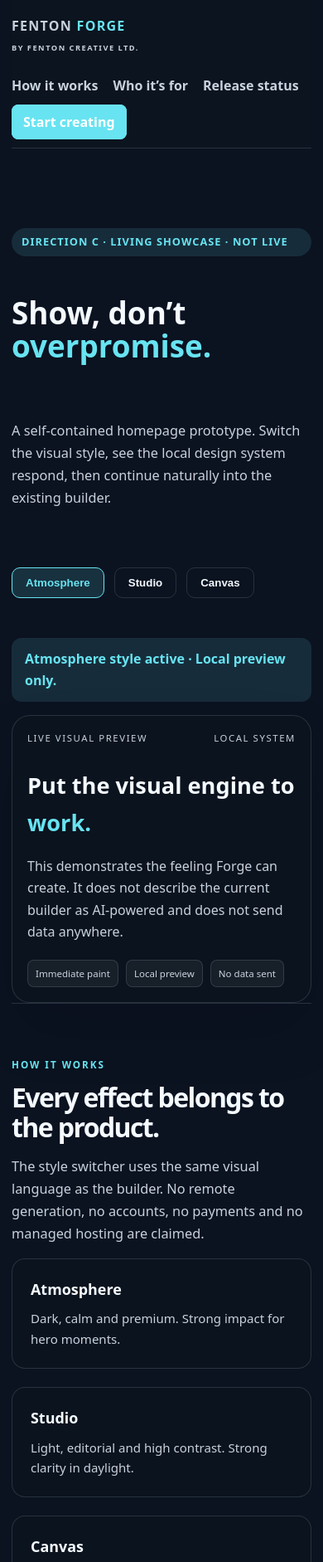
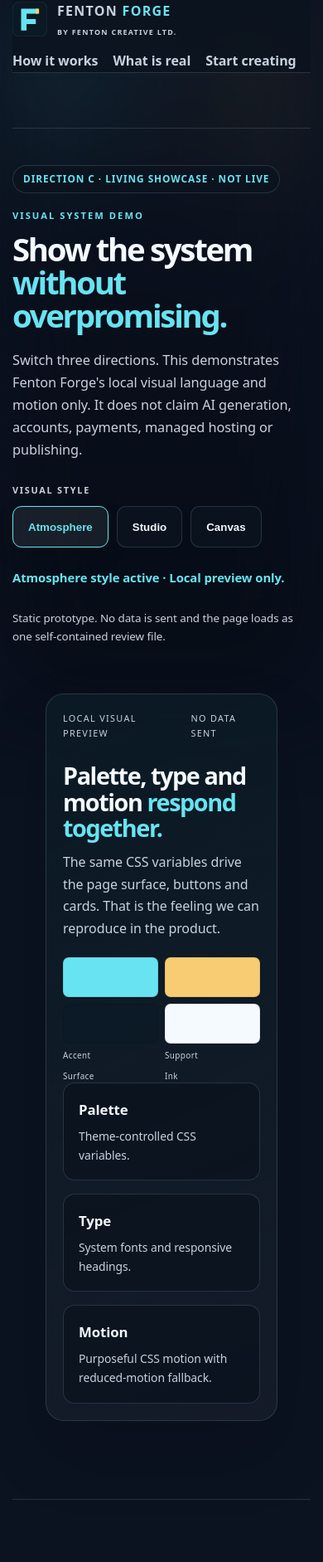
Before and after one commit to Fenton-Creative-Ltd/fenton-forge, a website: page review/direction-c/index.html in a window 390 px wide. Shown: the top 1883 px of the page at 83% size. Drawn offline with Linux system fonts and the light colour scheme.

Commit message:
Refine Direction C Living Showcase prototype and accessible style switcher

```diff
--- a/review/direction-c/index.html
+++ b/review/direction-c/index.html
@@ -3,161 +3,199 @@
 <meta charset="utf-8">
 <meta name="viewport" content="width=device-width, initial-scale=1">
 <meta name="robots" content="noindex,nofollow">
-<meta name="description" content="Fenton Forge Living Showcase prototype. Interactive visual style direction, not a live product.">
+<meta name="description" content="Fenton Forge Living Showcase prototype. Interactive visual styles, local only, with honest boundaries.">
 <meta name="theme-color" content="#0b1220">
 <title>Living Showcase Prototype | Fenton Forge</title>
 <link rel="icon" type="image/svg+xml" href="favicon.svg">
 <style>
-:root{--bg:#0b1220;--fg:#f4faff;--muted:#c7d2de;--accent:#68e3f1;--accent2:#f7cc73;--line:rgba(167,195,210,.18);--surface:rgba(12,20,31,.86)}
-body[data-style="studio"]{--bg:#fffdf8;--fg:#10131a;--muted:#546068;--accent:#0b656e;--accent2:#f5c15a;--line:rgba(15,22,30,.14);--surface:#fff}
-body[data-style="canvas"]{--bg:#f7f3ea;--fg:#1c2733;--muted:#536066;--accent:#e2542d;--accent2:#3f7fd7;--line:rgba(30,39,51,.16);--surface:#fff}
+:root{--bg:#0b1220;--fg:#f4faff;--muted:#c7d2de;--accent:#68e3f1;--accent2:#f7cc73;--line:rgba(167,195,210,.18);--panel:rgba(12,20,31,.83);--panel2:rgba(11,28,38,.82);--glow:.58}
+body[data-style="studio"]{--bg:#fffdf8;--fg:#10131a;--muted:#546068;--accent:#0b656e;--accent2:#f5c15a;--line:rgba(15,22,30,.14);--panel:#fff;--panel2:#fffbf1;--glow:.34}
+body[data-style="canvas"]{--bg:#f7f3ea;--fg:#1c2733;--muted:#536066;--accent:#e2542d;--accent2:#3f7fd7;--line:rgba(30,39,51,.16);--panel:#fff;--panel2:#fff8ee;--glow:.5}
 *,*::before,*::after{box-sizing:border-box}
-body{margin:0;background:var(--bg);color:var(--fg);font-family:system-ui,-apple-system,BlinkMacSystemFont,"Segoe UI",sans-serif;line-height:1.65;min-height:100vh}
+body{margin:0;background:var(--bg);color:var(--fg);font:400 16px/1.66 system-ui,-apple-system,BlinkMacSystemFont,"Segoe UI",sans-serif;letter-spacing:-.005rem;overflow-x:hidden}
 *:focus-visible{outline:3px solid var(--accent2);outline-offset:4px}
-.skip{position:absolute;top:-120px;left:12px;padding:12px 18px;background:var(--accent2);color:#111;z-index:100}
+.skip{position:absolute;top:-120px;left:12px;padding:12px 20px;background:var(--accent2);color:#111;font-weight:750;z-index:100}
 .skip:focus{top:12px}
-.container{width:min(1100px,calc(100% - 36px));margin-inline:auto}
-header{border-bottom:1px solid var(--line);padding:18px 0;background:var(--surface)}
-.nav{display:flex;align-items:center;justify-content:space-between;gap:24px}
-.brand{font-weight:820;letter-spacing:.08em;color:var(--fg);text-decoration:none}
+.bg,.grid-lines{position:fixed;inset:0;z-index:-1;pointer-events:none}
+.bg{opacity:var(--glow);background:radial-gradient(ellipse 80% 45% at 12% 6%,rgba(104,227,241,.2),transparent 62%),radial-gradient(ellipse 70% 45% at 85% 10%,rgba(247,204,115,.13),transparent 64%),linear-gradient(180deg,var(--bg),#050a10);filter:blur(56px);animation:drift 24s ease-in-out infinite alternate}
+body[data-style="studio"] .bg{filter:blur(36px);mix-blend-mode:multiply}
+body[data-style="canvas"] .bg{filter:blur(42px);mix-blend-mode:hard-light}
+.grid-lines{opacity:.11;background-image:linear-gradient(90deg,rgba(255,255,255,.07) 1px,transparent 1px),linear-gradient(0deg,rgba(255,255,255,.07) 1px,transparent 1px);background-size:36px 36px}
+body[data-style="studio"] .grid-lines,body[data-style="canvas"] .grid-lines{opacity:.08;background-image:linear-gradient(90deg,rgba(0,0,0,.05) 1px,transparent 1px),linear-gradient(0deg,rgba(0,0,0,.05) 1px,transparent 1px)}
+.container{width:min(1120px,calc(100% - 38px));margin-inline:auto}
+header{position:relative;z-index:10;border-bottom:1px solid var(--line);background:var(--panel);backdrop-filter:blur(18px)}
+.nav{min-height:82px;display:flex;align-items:center;justify-content:space-between;gap:24px}
+.brand{display:inline-flex;gap:12px;align-items:center;text-decoration:none;color:var(--fg);font-weight:820;letter-spacing:.08em}
 .brand b{color:var(--accent)}
-.brand small{display:block;color:var(--muted);font-size:.58rem;letter-spacing:.16em;margin-top:6px}
+.brand small{display:block;color:var(--muted);font-size:.56rem;letter-spacing:.14em;margin-top:5px}
 .nav ul{display:flex;align-items:center;gap:18px;flex-wrap:wrap;margin:0;padding:0;list-style:none}
-.nav a{color:var(--muted);text-decoration:none;font-weight:650}
-.nav a:hover,nav a[aria-current="true"]{color:var(--accent)}
-.nav .cta{border:1px solid var(--accent);border-radius:8px;background:var(--accent);color:#fff;padding:9px 13px;font-weight:750}
-main{padding:58px 0 70px}
-.hero{display:grid;grid-template-columns:1fr;gap:32px}
-.badge{display:inline-block;padding:6px 12px;border-radius:999px;background:rgba(104,227,241,.12);color:var(--accent);font-size:.8rem;font-weight:800;letter-spacing:.08em;text-transform:uppercase}
-h1{font-size:clamp(2.3rem,5vw,4.4rem);line-height:1.1;margin:16px 0 20px}
-h1 .accent{color:var(--accent)}
-.lead{max-width:660px;color:var(--muted);font-size:clamp(1.02rem,1.35vw,1.22rem)}
-.actions{display:flex;gap:12px;flex-wrap:wrap;margin:24px 0 16px}
-.button{display:inline-flex;gap:10px;align-items:center;min-height:50px;padding:12px 20px;border-radius:10px;font-weight:750;text-decoration:none;border:1px solid var(--accent);background:var(--accent);color:#fff}
-.button.ghost{background:transparent;color:var(--fg);border-color:var(--line)}
-.button.ghost:hover{border-color:var(--accent);color:var(--accent)}
-.note{color:var(--muted);font-size:.86rem}
-.style-switcher{display:flex;gap:12px;flex-wrap:wrap;margin-top:22px}
-.style-switcher button{padding:10px 16px;border:1px solid var(--line);border-radius:10px;background:transparent;color:var(--fg);cursor:pointer;font-weight:700;transition:border-color .2s ease,background .2s ease,color .2s ease}
-.style-switcher button[aria-pressed="true"]{border-color:var(--accent);background:color-mix(in srgb,var(--accent) 15%, transparent);color:var(--accent)}
-.stage{border:1px solid var(--line);border-radius:22px;padding:32px;background:var(--surface);box-shadow:0 34px 80px rgba(0,0,0,.09)}
-.stage-head{display:flex;justify-content:space-between;align-items:center;gap:18px;font-size:.71rem;letter-spacing:.14em;text-transform:uppercase;color:var(--muted)}
-.stage-main{margin-top:26px}
-.stage-main h2{font-size:clamp(1.7rem,3vw,2.4rem);margin:0 0 12px}
-.stage-main p{color:var(--muted);max-width:640px}
-.chips{display:flex;gap:9px;flex-wrap:wrap;margin:20px 0 0}
-.chips span{border:1px solid var(--line);border-radius:8px;padding:6px 9px;background:rgba(255,255,255,.05);font-size:.72rem;color:var(--muted)}
-.status{margin-top:16px;padding:12px 16px;border-radius:12px;background:color-mix(in srgb,var(--accent) 12%, transparent);color:var(--accent);font-weight:700;display:inline-block}
-.section{border-top:1px solid var(--line);padding:64px 0 72px}
-.section-label{display:block;color:var(--accent);font-size:.73rem;letter-spacing:.17em;text-transform:uppercase;font-weight:800}
-.section h2{font-size:clamp(2rem,4vw,3.1rem);line-height:1.12;letter-spacing:-.05em;margin:12px 0 16px}
-.grid{display:grid;grid-template-columns:repeat(3,minmax(0,1fr));gap:22px}
-.tile{border:1px solid var(--line);border-radius:16px;padding:22px;background:var(--surface)}
-.tile h3{margin:0 0 8px;font-size:1.12rem}
-.tile p{margin:0;color:var(--muted);font-size:.94rem}
-.callout{margin-top:30px;border:1px solid var(--accent2);border-radius:18px;padding:24px;background:color-mix(in srgb,var(--accent2) 10%, transparent)}
-.callout h3{margin:0 0 8px}
-.callout p{margin:0;color:var(--muted)}
-.close{padding:56px 0 72px}
-.close h2{margin:12px 0 16px}
-footer{border-top:1px solid var(--line);padding:20px 0;color:var(--muted);font-size:.78rem;background:var(--surface)}
-footer .foot{display:flex;justify-content:space-between;gap:18px;flex-wrap:wrap}
-@media(max-width:840px){.grid{grid-template-columns:1fr}.nav{align-items:flex-start;flex-direction:column}.stage{padding:22px}}
-@media(max-width:560px){.container{width:min(100% - 28px,1100px)}.hero{padding-top:38px}.actions{margin:18px 0 10px}.stage{padding:18px}}
-@media(prefers-reduced-motion:reduce){*,*::before,*::after{animation-duration:.01ms !important;transition-duration:.01ms !important}}
+.nav a{color:var(--muted);text-decoration:none;font-weight:660}
+.nav a:hover{color:var(--accent)}
+.nav .cta{border:1px solid var(--accent);border-radius:9px;background:var(--accent);color:#fff;padding:10px 14px}
+main{padding:66px 0 80px}
+.hero{display:grid;grid-template-columns:minmax(0,1fr) minmax(290px,.92fr);align-items:center;gap:44px}
+.badge{display:inline-block;padding:6px 12px;border:1px solid var(--line);border-radius:999px;background:var(--panel);color:var(--accent);font-size:.74rem;font-weight:800;letter-spacing:.08em;text-transform:uppercase}
+.eyebrow{display:block;margin:18px 0 12px;color:var(--accent);font-size:.7rem;font-weight:830;letter-spacing:.18em;text-transform:uppercase}
+h1{font-size:clamp(2.4rem,5.6vw,4.8rem);line-height:1.04;letter-spacing:-.06em;margin:10px 0 20px}
+.accent{color:var(--accent)}
+.lead{max-width:650px;color:var(--muted);font-size:clamp(1.02rem,1.36vw,1.2rem)}
+.style-controls{margin-top:26px;display:flex;flex-direction:column;gap:10px}
+.style-controls-label{color:var(--muted);font-size:.68rem;font-weight:780;letter-spacing:.16em;text-transform:uppercase}
+.style-buttons{display:flex;gap:10px;flex-wrap:wrap}
+.style-buttons button{min-height:50px;padding:11px 18px;border:1px solid var(--line);border-radius:11px;background:var(--panel);color:var(--fg);font-weight:740;cursor:pointer;transition:border-color .2s ease,background .2s ease,color .2s ease,transform .2s ease}
+.style-buttons button:hover{border-color:var(--accent);color:var(--accent);transform:translateY(-1px)}
+.style-buttons button[aria-pressed="true"]{border-color:var(--accent);background:rgba(255,255,255,.07);color:var(--accent);box-shadow:0 10px 24px rgba(0,0,0,.14)}
+.status{margin-top:14px;color:var(--accent);font-weight:780;font-size:.93rem}
+.note{margin-top:10px;color:var(--muted);font-size:.84rem}
+.showcase{padding:26px;border:1px solid var(--line);border-radius:22px;background:linear-gradient(158deg,var(--panel2),rgba(255,255,255,.04));box-shadow:0 40px 84px rgba(0,0,0,.13)}
+.showcase-head{display:flex;justify-content:space-between;gap:18px;font-size:.68rem;color:var(--muted);letter-spacing:.12em;text-transform:uppercase}
+.showcase-main{margin-top:26px}
+.showcase-main h2{margin:0 0 12px;font-size:clamp(1.8rem,3.2vw,2.4rem);letter-spacing:-.05em;line-height:1.1}
+.showcase-main p{max-width:640px;color:var(--muted);margin:0 0 20px}
+.tokens{display:grid;grid-template-columns:repeat(3,minmax(0,1fr));gap:16px}
+.token{border:1px solid var(--line);border-radius:14px;padding:18px;background:var(--panel)}
+.token h3{margin:0 0 6px;font-size:1.05rem}
+.token p{margin:0;color:var(--muted);font-size:.87rem}
+.swatches{display:grid;grid-template-columns:repeat(4,1fr);gap:8px;margin-top:22px}
+.swatches i{display:block;height:48px;border:1px solid rgba(0,0,0,.08);border-radius:7px;background:linear-gradient(135deg,var(--accent),var(--accent2))}
+.swatches i:nth-child(1){background:var(--accent)}
+.swatches i:nth-child(2){background:var(--accent2)}
+.swatches i:nth-child(3){background:var(--panel2)}
+.swatches i:nth-child(4){background:var(--fg)}
+.labels{display:grid;grid-template-columns:repeat(4,1fr);gap:8px;margin-top:6px;color:var(--muted);font-family:system-ui,-apple-system,BlinkMacSystemFont,"Segoe UI",sans-serif;font-size:.62rem;letter-spacing:.04em}
+section{border-top:1px solid var(--line);padding:68px 0 78px}
+.section-head{max-width:640px}
+h2{font-size:clamp(2rem,4.2vw,3.1rem);line-height:1.12;letter-spacing:-.055em;margin:12px 0 18px}
+.lead-2{color:var(--muted);font-size:clamp(1rem,1.3vw,1.14rem)}
+.grid{display:grid;grid-template-columns:repeat(3,minmax(0,1fr));gap:20px;margin-top:36px}
+.card{border:1px solid var(--line);border-radius:16px;padding:22px;background:var(--panel)}
+.card h3{margin:0 0 8px;font-size:1.12rem}
+.card p{margin:0;color:var(--muted);font-size:.9rem}
+.close{padding:56px 0 78px}
+.close .section-head{margin-bottom:12px}
+.close h2{margin:10px 0 16px}
+.button{display:inline-flex;gap:10px;align-items:center;min-height:51px;padding:12px 20px;border-radius:10px;border:1px solid var(--accent);background:var(--accent);color:#fff;font-weight:780;text-decoration:none}
+.button:hover{filter:brightness(1.06)}
+.button.alt{background:transparent;color:var(--fg);border-color:var(--line)}
+.button.alt:hover{color:var(--accent);border-color:var(--accent)}
+footer{border-top:1px solid var(--line);background:var(--panel);color:var(--muted);font-size:.78rem}
+.foot{display:flex;justify-content:space-between;gap:16px;flex-wrap:wrap;padding:22px 0}
+.foot a{color:var(--muted);text-decoration:none}
+.foot a:hover{color:var(--accent)}
+@media(max-width:940px){.hero{grid-template-columns:1fr}.showcase{margin-top:0}}
+@media(max-width:560px){.container{width:min(100% - 30px,1120px)}.nav{align-items:flex-start;flex-direction:column;gap:14px}.hero{padding-top:44px}.tokens,.grid{grid-template-columns:1fr}.showcase{padding:20px}.swatches{grid-template-columns:repeat(2,1fr)}.labels{grid-template-columns:repeat(2,1fr)}}
+@media(prefers-reduced-motion:reduce){*,*::before,*::after{animation-duration:.01ms !important;animation-iteration-count:1 !important;transition-duration:.01ms !important;transform:none !important;scroll-behavior:auto !important}}
 </style>
 </head>
 <body data-style="atmosphere">
 <a class="skip" href="#main">Skip to main content</a>
-<header class="container nav" role="banner">
-  <a class="brand" href="#main" aria-label="Fenton Forge prototype home">FENTON <b>FORGE</b><small>BY FENTON CREATIVE LTD.</small></a>
+<div class="bg" aria-hidden="true"></div>
+<div class="grid-lines" aria-hidden="true"></div>
+<header class="container nav">
+  <a class="brand" href="#main" aria-label="Fenton Forge prototype home">
+    <svg viewBox="0 0 64 64" aria-hidden="true" style="width:42px;height:42px"><rect width="64" height="64" rx="13" fill="var(--panel2)" stroke="var(--line)"/><path d="M16 13h31v9H26v10h17v9H26v12H16V13Z" fill="var(--accent)"/><path d="M43 13h6v9h-6z" fill="var(--accent2)"/></svg>
+    <span>FENTON <b>FORGE</b><small>BY FENTON CREATIVE LTD.</small></span>
+  </a>
   <nav aria-label="Main navigation">
     <ul>
       <li><a href="#how">How it works</a></li>
-      <li><a href="#who">Who it’s for</a></li>
-      <li><a href="#status">Release status</a></li>
-      <li><a class="cta" href="#start">Start creating</a></li>
+      <li><a href="#real">What is real</a></li>
+      <li><a href="#start">Start creating</a></li>
     </ul>
   </nav>
 </header>
 <main id="main">
   <section class="container hero">
-    <span class="badge">Direction C · Living Showcase · Not live</span>
-    <h1>Show, don’t <span class="accent">overpromise.</span></h1>
-    <p class="lead">A self-contained homepage prototype. Switch the visual style, see the local design system respond, then continue naturally into the existing builder.</p>
-    <div class="style-switcher" role="group" aria-label="Visual style">
-      <button type="button" data-style="atmosphere" aria-pressed="true">Atmosphere</button>
-      <button type="button" data-style="studio" aria-pressed="false">Studio</button>
-      <button type="button" data-style="canvas" aria-pressed="false">Canvas</button>
+    <div>
+      <span class="badge">Direction C · Living Showcase · Not live</span>
+      <p class="eyebrow">Visual system demo</p>
+      <h1>Show the system <span class="accent">without overpromising.</span></h1>
+      <p class="lead">Switch three directions. This demonstrates Fenton Forge's local visual language and motion only. It does not claim AI generation, accounts, payments, managed hosting or publishing.</p>
+      <div class="style-controls">
+        <span class="style-controls-label" id="style-controls-label">Visual style</span>
+        <div class="style-buttons" role="group" aria-labelledby="style-controls-label">
+          <button type="button" data-style="atmosphere" aria-pressed="true" aria-controls="style-status">Atmosphere</button>
+          <button type="button" data-style="studio" aria-pressed="false" aria-controls="style-status">Studio</button>
+          <button type="button" data-style="canvas" aria-pressed="false" aria-controls="style-status">Canvas</button>
+        </div>
+        <p class="status" role="status" aria-live="polite" id="style-status">Atmosphere style active · Local preview only.</p>
+      </div>
+      <p class="note">Static prototype. No data is sent and the page loads as one self-contained review file.</p>
     </div>
-    <p class="status" role="status" aria-live="polite" id="style-status">Atmosphere style active · Local preview only.</p>
+    <figure class="showcase" aria-label="Local visual system preview">
+      <div class="showcase-head"><span>Local visual preview</span><span>No data sent</span></div>
+      <div class="showcase-main">
+        <h2>Palette, type and motion <span style="color:var(--accent)">respond together.</span></h2>
+        <p>The same CSS variables drive the page surface, buttons and cards. That is the feeling we can reproduce in the product.</p>
+        <div class="swatches" aria-hidden="true"><i></i><i></i><i></i><i></i></div>
+        <div class="labels"><span>Accent</span><span>Support</span><span>Surface</span><span>Ink</span></div>
+      </div>
+      <div class="tokens">
+        <article class="token"><h3>Palette</h3><p>Theme-controlled CSS variables.</p></article>
+        <article class="token"><h3>Type</h3><p>System fonts and responsive headings.</p></article>
+        <article class="token"><h3>Motion</h3><p>Purposeful CSS motion with reduced-motion fallback.</p></article>
+      </div>
+    </figure>
   </section>
 
-  <section class="container stage" aria-label="Live visual preview">
-    <div class="stage-head"><span>Live visual preview</span><span>Local system</span></div>
-    <div class="stage-main">
-      <h2>Put the visual engine to <span style="color:var(--accent)">work.</span></h2>
-      <p>This demonstrates the feeling Forge can create. It does not describe the current builder as AI-powered and does not send data anywhere.</p>
-      <div class="chips"><span>Immediate paint</span><span>Local preview</span><span>No data sent</span></div>
+  <section id="how" class="container section">
+    <div class="section-head">
+      <p class="eyebrow">How it works</p>
+      <h2>Every effect belongs to the product.</h2>
+      <p class="lead-2">No remote generation, external fonts, images or third-party requests. The switcher only changes local CSS variables and the visible state label.</p>
+    </div>
+    <div class="grid">
+      <article class="card"><p style="color:var(--accent);font-size:.68rem;font-weight:850;letter-spacing:.1em">01 / VISUAL</p><h3>Set the mood</h3><p>Atmosphere, Studio or Canvas become immediately useful as product style presets.</p></article>
+      <article class="card"><p style="color:var(--accent);font-size:.68rem;font-weight:850;letter-spacing:.1em">02 / CLARITY</p><h3>Keep the truth clear</h3><p>Copy only describes what this prototype actually does.</p></article>
+      <article class="card"><p style="color:var(--accent);font-size:.68rem;font-weight:850;letter-spacing:.1em">03 / NEXT</p><h3>Guide to real work</h3><p>The CTA remains ready to point to the existing local builder.</p></article>
     </div>
   </section>
 
-  <section class="container section" id="how">
-    <span class="section-label">How it works</span>
-    <h2>Every effect belongs to the product.</h2>
-    <p class="lead">The style switcher uses the same visual language as the builder. No remote generation, no accounts, no payments and no managed hosting are claimed.</p>
+  <section id="real" class="container section">
+    <div class="section-head">
+      <p class="eyebrow">What is real</p>
+      <h2>Honest at first glance.</h2>
+      <p class="lead-2">This is an isolated review artefact. It does not connect to AI creation, accounts, payments, subscriptions, managed hosting or publishing.</p>
+    </div>
     <div class="grid">
-      <article class="tile"><h3>Atmosphere</h3><p>Dark, calm and premium. Strong impact for hero moments.</p></article>
-      <article class="tile"><h3>Studio</h3><p>Light, editorial and high contrast. Strong clarity in daylight.</p></article>
-      <article class="tile"><h3>Canvas</h3><p>Expressive and energetic. Strong visual rhythm for creative work.</p></article>
+      <article class="card"><h3>Reproducible</h3><p>The palette, type, spacing, surface treatment and motion are all CSS variables and system UI patterns.</p></article>
+      <article class="card"><h3>Fast</h3><p>One self-contained HTML file. No external requests, web fonts or large images.</p></article>
+      <article class="card"><h3>Accessible</h3><p>Skip link, landmarks, focus states, aria-live status, responsive grids and reduced-motion support.</p></article>
     </div>
   </section>
 
-  <section class="container section" id="who">
-    <span class="section-label">Who it’s for</span>
-    <h2>Creators, makers and local organisations.</h2>
-    <p class="lead">These are example audiences for the eventual service, not separate current products or paid plans.</p>
-    <div class="grid">
-      <article class="tile"><h3>Creative individuals</h3><p>Artists, makers and freelancers.</p></article>
-      <article class="tile"><h3>Local services</h3><p>Small businesses and consultants.</p></article>
-      <article class="tile"><h3>Community groups</h3><p>Voluntary organisations and social enterprises.</p></article>
+  <section id="start" class="container close">
+    <div class="section-head">
+      <p class="eyebrow">Next step</p>
+      <h2>Continue into the existing builder.</h2>
+      <p class="lead-2">If approved, connect this CTA to the existing tested builder and keep the commercial v1.0 scope unchanged.</p>
+      <p class="actions"><a class="button" href="/builder/index.html">Start creating <span aria-hidden="true">→</span></a></p>
+      <p class="note">The CTA is review-only here. It becomes live only after integration and approval.</p>
     </div>
-  </section>
-
-  <section class="container section" id="status">
-    <span class="section-label">Release status</span>
-    <h2>Honest at first glance.</h2>
-    <p class="lead">This is an isolated design preview. It does not connect to AI creation, accounts, payments, subscriptions, managed hosting or publishing.</p>
-    <div class="callout"><h3>Current truth</h3><p>The tested Hostinger static preview remains the live baseline. This page is a design direction, not a deployment.</p></div>
-  </section>
-
-  <section class="container close" id="start">
-    <span class="section-label">Next step</span>
-    <h2>Continue into the existing builder.</h2>
-    <p class="lead">The CTA points to the current local builder. Nothing on this page replaces it.</p>
-    <a class="button" href="/builder.html">Start creating →</a>
   </section>
 </main>
 <footer>
   <div class="container foot">
     <span>© 2026 Fenton Creative Ltd · Isolated review prototype</span>
     <div>
-      <a href="/direction-b-editorial.html">Direction B</a>
-      <a href="/direction-a-aurora.html">Direction A</a>
+      <a href="#how">How it works</a>
+      <a href="#real">What is real</a>
     </div>
   </div>
 </footer>
 <script>
 document.addEventListener('DOMContentLoaded',()=>{
-  const buttons=[...document.querySelectorAll('[data-style]')];
+  const buttons=[...document.querySelectorAll('.style-buttons [data-style]')];
   const status=document.getElementById('style-status');
-  if(!status) return;
-  const apply=(val)=>{
-    document.body.dataset.style=val;
-    buttons.forEach(btn=>btn.setAttribute('aria-pressed',String(btn.dataset.style===val)));
-    status.textContent=`${btn.textContent.trim()} style active · Local preview only.`;
+  if(!status||buttons.length===0) return;
+  const apply=(next)=>{
+    const button=buttons.find(b=>b.dataset.style===next);
+    if(!button) return;
+    document.body.dataset.style=next;
+    buttons.forEach(item=>item.setAttribute('aria-pressed',String(item===button)));
+    status.textContent=`${button.textContent.trim()} style active · Local preview only.`;
   };
-  buttons.forEach(btn=>btn.addEventListener('click',()=>apply(btn.dataset.style)));
+  buttons.forEach(button=>button.addEventListener('click',()=>apply(button.dataset.style)));
 });
 </script>
 </body>
```
